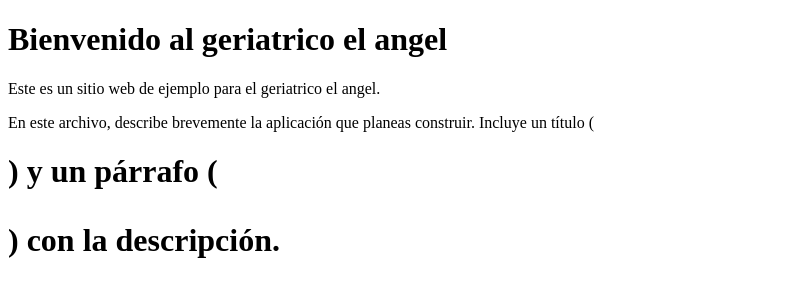
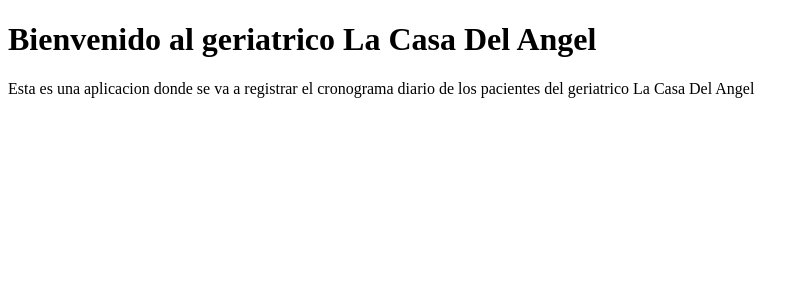
Before and after one commit to Franruaben11/ProgramacionWeb, a plain HTML site: page Entrega1/static/index.html in a window 1280 px wide. Shown: the whole page, without its empty margins (0-809 px from the left). Drawn offline with Linux system fonts and the light colour scheme.

Commit message:
elimino tp4 y main mal escrito

```diff
--- a/Entrega1/static/index.html
+++ b/Entrega1/static/index.html
@@ -1,11 +1,8 @@
 <!DOCTYPE html>
 <html>
-<head><title>Geriatrico el angel</title></head>
+<head><title>Geriatrico La Casa Del Angel</title></head>
 <body>
-  <h1>Bienvenido al geriatrico el angel</h1>
-  <p>Este es un sitio web de ejemplo para el geriatrico el angel.</p>
+  <h1>Bienvenido al geriatrico La Casa Del Angel</h1>
+  <p>Esta es una aplicacion donde se va a registrar el cronograma diario de los pacientes del geriatrico La Casa Del Angel</p>
 </body>
 </html>
-
-En este archivo, describe brevemente la aplicación que planeas construir. Incluye un título (<h1>) y un párrafo
-(<p>) con la descripción.
```
